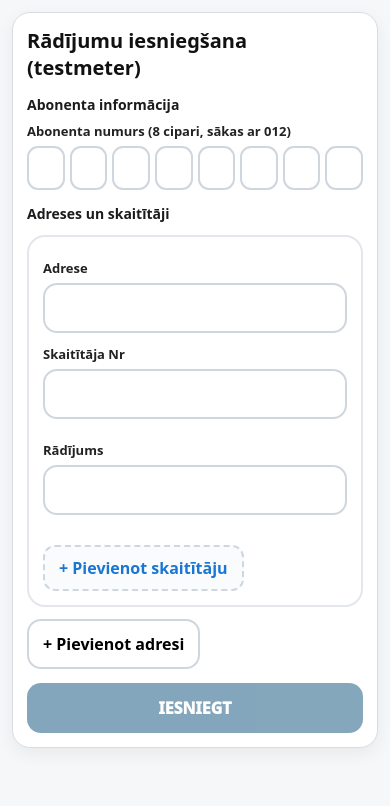
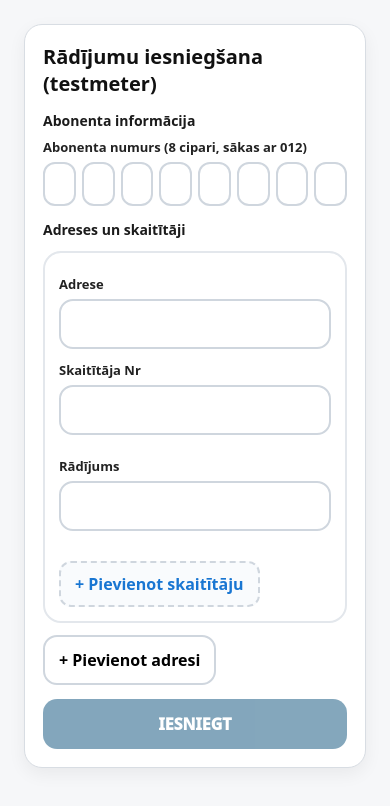
Before and after one commit to rarajs/testmeter, a website: page public/index.html in a window 390 px wide. Drawn offline with Linux system fonts and the light colour scheme; no server answers.

Commit message:
Fix iPhone code boxes overflow

```diff
--- a/public/index.html
+++ b/public/index.html
@@ -63,54 +63,45 @@
     .noticeBox.show{ display:block; }
 
     /* ===== Abonenta koda 8 kvadrātiņi ===== */
-    /* Desktop: šauri, kreisajā pusē, neizstiepti */
+    /* Desktop: šauri kvadrātiņi kreisajā pusē */
 .code-boxes{
   display:flex;
   flex-wrap:nowrap;
   gap:8px;
-      width:fit-content;
+  width:fit-content;   /* neizstiepj pa visu ekrānu */
   max-width:100%;
-      overflow:hidden;
 }
 .code-boxes input{
   width:40px;
   height:46px;
+  flex:0 0 40px;
   text-align:center;
   font-size:18px;
   font-weight:900;
   border-radius:12px;
   border:2px solid #cfd6de;
   padding:0;
-      flex:0 0 40px;
   min-width:0;
 }
 
-    /* Mobile: elastīgi, lai visas 8 vienmēr ietilpst */
-    @media (max-width:420px){
-      body{ padding:12px; }
-      .card{ padding:14px; }
-
+/* Mobile: vienmēr 8 kolonnas iekš 100% platuma (neizlien ārā) */
+@media (max-width: 520px){
   .code-boxes{
     width:100%;
-        gap:5px;
+    display:grid;
+    grid-template-columns: repeat(8, minmax(0, 1fr));
+    gap:6px;
   }
   .code-boxes input{
-        width:auto;
-        flex:1 1 0;
-        flex-basis:0;
-        min-width:0;
+    width:100%;
+    flex:initial;
     height:44px;
     font-size:16px;
-        border-radius:11px;
   }
 }
-    @media (max-width:360px){
-      .code-boxes{ gap:4px; }
-      .code-boxes input{
-        height:42px;
-        font-size:15px;
-        border-radius:10px;
-      }
+@media (max-width: 380px){
+  .code-boxes{ gap:5px; }
+  .code-boxes input{ height:42px; font-size:15px; border-radius:10px; }
 }
 
     /* ===== Address blocks ===== */
```
Lines whose indentation alone changed are shown as unchanged.
